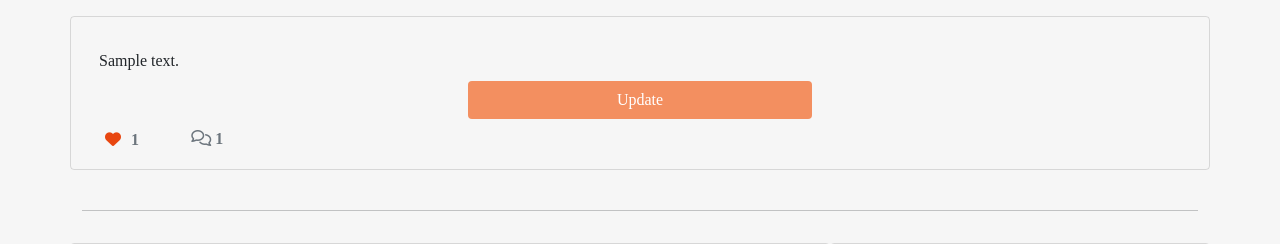
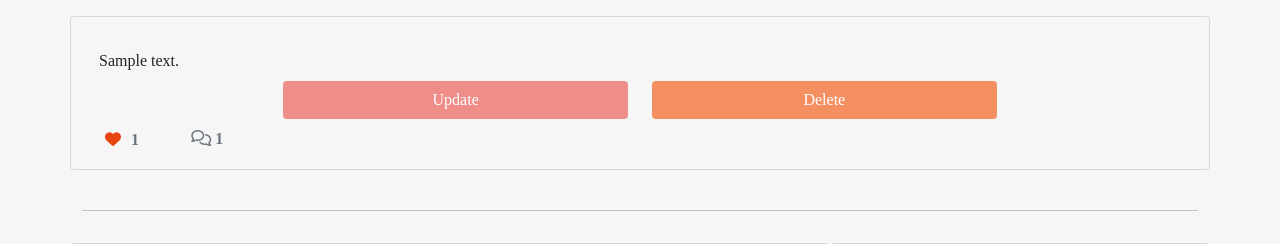
Before and after one commit to JoeYip13/project-4-full-stack-toolkit, a Django app: a page that uses templates/post_detail.html in a window 1280 px wide. Shown: the part 262-506 px from the top of the page. Run offline with Django 3.2, Linux system fonts and the light colour scheme; a user stored in the database is signed in; tables that the repository leaves empty hold one stand-in row (values such as "Sample post"); some libraries are stand-ins or nearby versions; some web fonts are replaced.

Commit message:
Add authentication and add delete link

```diff
--- a/templates/add_post.html
+++ b/templates/add_post.html
@@ -3,6 +3,7 @@
 {% load crispy_forms_tags %}
 {% load cloudinary %}
 
+{% if user.is_authenticated %}
 <div class="container mt-5">
     <div class="row">
         <div class="col-md-8 offset-md-2">
@@ -17,5 +18,5 @@
         </div>
     </div>
 </div>
-
+{% endif %}
 {% endblock content %}
--- a/templates/index.html
+++ b/templates/index.html
@@ -22,7 +22,7 @@
                                 <img class="card-img-top"
                                     src="https://res.cloudinary.com/dcjkzptkn/image/upload/v1690872442/tasty_tales_food_blog/food-images/Free_Colorful_Doughnuts_Stock_Photo_djmkee.jpg">
                                 {% else %}
-                                <img class="card-img-top" src=" {{ post.featured_image.url }}">
+                                <img class="card-img-top" src="{{ post.featured_image.url }}">
                                 {% endif %}
                                 <div class="image-flash">
                                     <p class="author">Author: {{ post.author }}</p>
--- a/templates/post_detail.html
+++ b/templates/post_detail.html
@@ -33,10 +33,15 @@
                 <p class="card-text"></p>
                 {{ post.content | safe }}
                 <div class="row justify-content-md-center">
-                    {% if user.username == post.author.username %}
+                    {% if user.is_authenticated %}
+                    {% if user.id == post.author.id %}
                     <div class="col-md-4 my-2">
-                        <a href="{% url 'update_post' post.slug %}" class="btn btn-cancel">Update</a>
+                        <a href="{% url 'update_post' post.slug %}" class="btn btn-send-msg">Update</a>
                     </div>
+                    <div class="col-md-4 my-2">
+                        <a href="{% url 'delete_post' post.slug %}" class="btn btn-cancel">Delete</a>
+                    </div>
+                    {% endif %}
                     {% endif %}
                 </div>
                 <div class="row">
```
